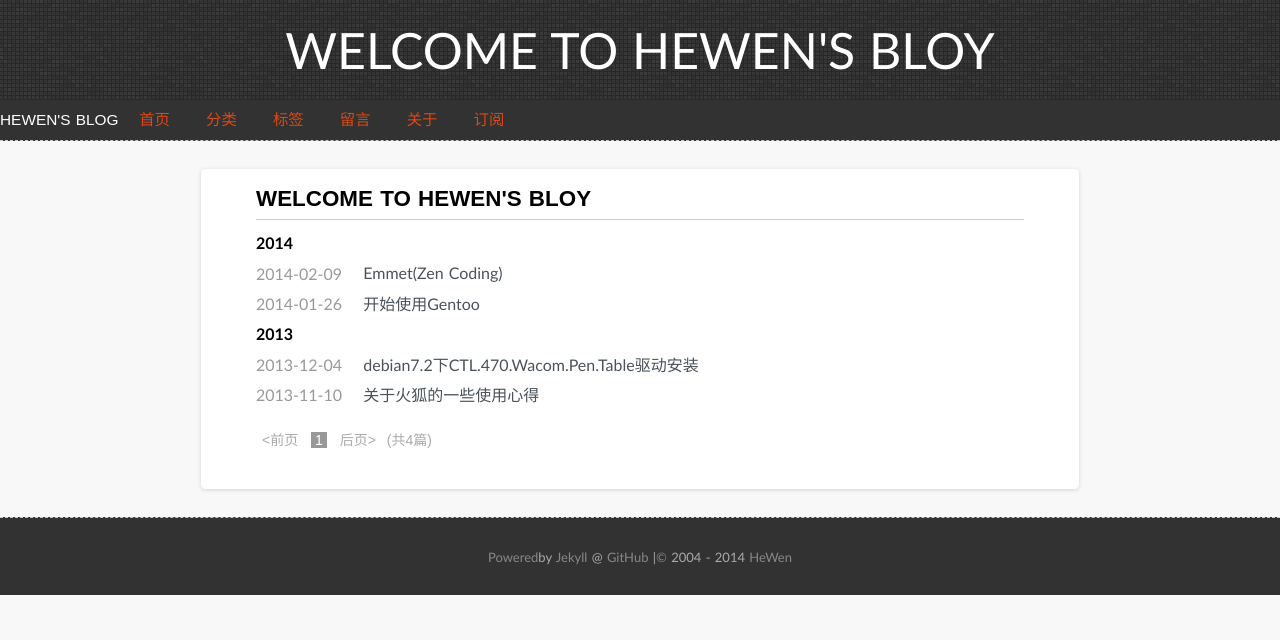
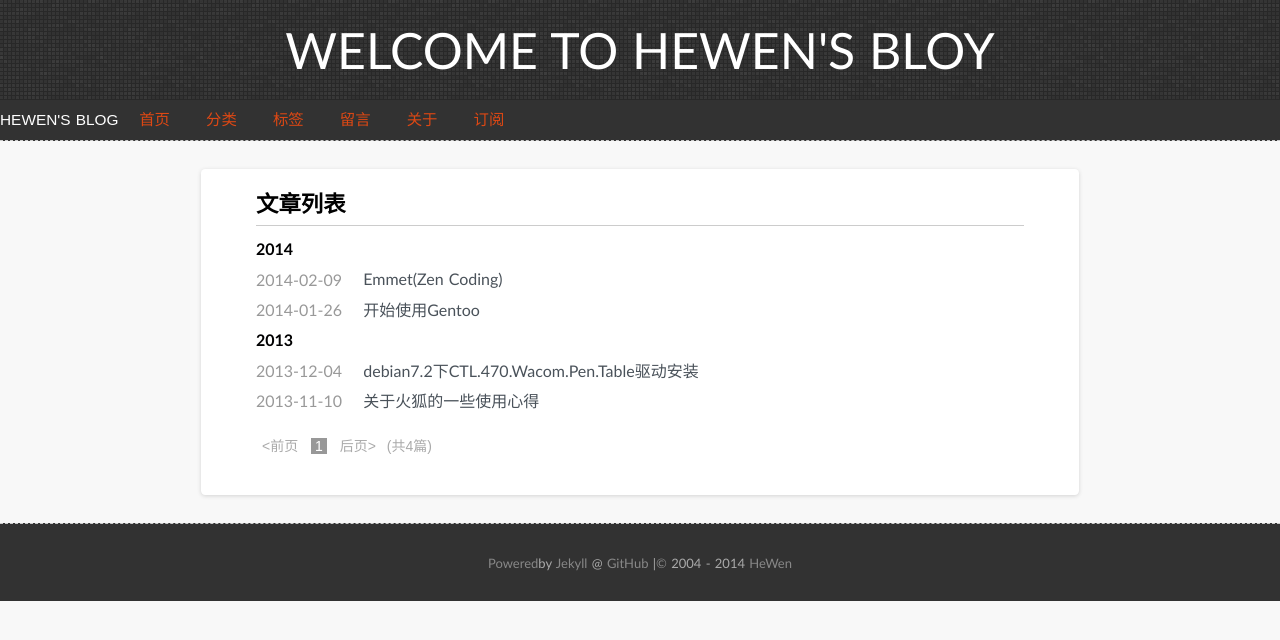
Before and after one commit to hewen/hewen.github.io, a Jekyll site: the page built from index.html, in a window 1280 px wide. Shown: the top 640 px of the page. Built offline with Jekyll 4.4.1, drawn with Linux system fonts in a browser that asks for light colours; some web fonts are replaced; Markdown is read by kramdown in place of the engine named in the settings; the list of posts is cut into pages by our own code.

Commit message:
modify css

```diff
--- a/index.html
+++ b/index.html
@@ -1,5 +1,5 @@
 ---
-title: WELCOME TO HEWEN'S BLOY
+title: 文章列表
 layout: page
 ---
 
```
